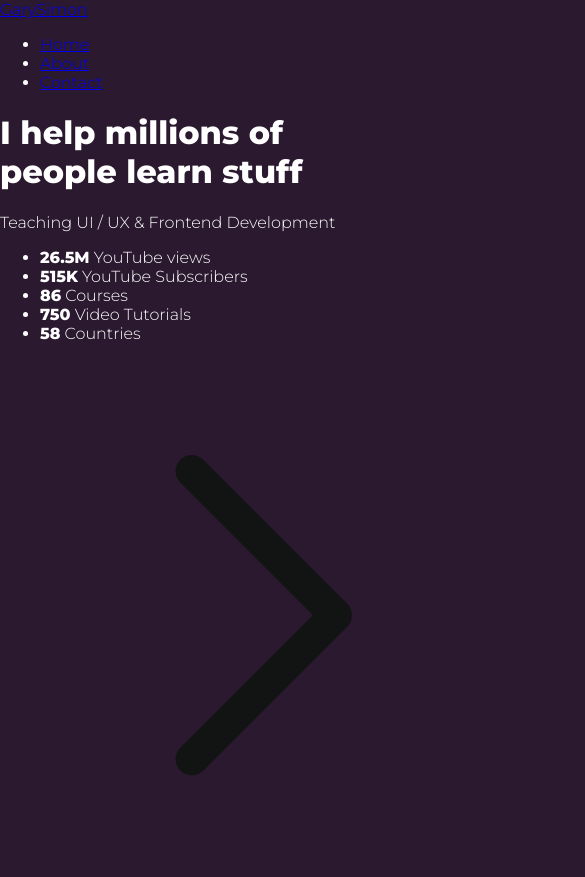
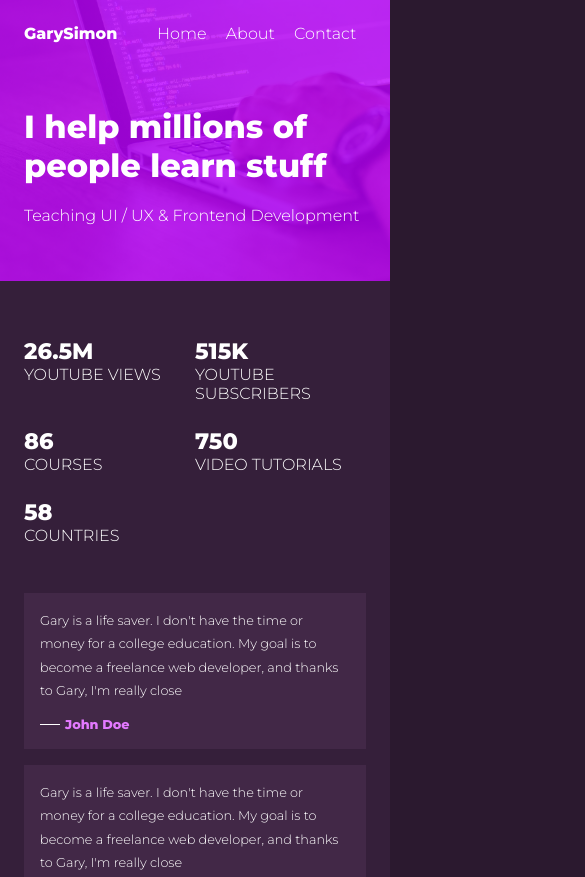
Before and after one commit to Daniel-Venera/gary_simon_website, a plain HTML site: page index.html in a window 390 px wide. Shown: the top 877 px of the page, 585 px wide, since content can reach past the window. Drawn offline with Linux system fonts and the light colour scheme.

Commit message:
mobile first completed css

```diff
--- a/css/main.css
+++ b/css/main.css
@@ -4,7 +4,155 @@
 
 body {
   margin: 0;
-  background-color: #2B192F;
+  background: rgb(43, 25, 47);
   color: white;
-  font-family: 'Montserrat';
+  font-family: "Montserrat";
 }
+
+a {
+  color: white;
+  text-decoration: none;
+}
+
+ul {
+  list-style: none;
+  margin: 0;
+  padding: 0;
+}
+
+.hero-wrapper {
+  background: linear-gradient(rgba(187, 0, 255, 0.8), rgba(187, 0, 255, 0.8)), url("../images/hero.jpg");
+  background-size: cover;
+}
+
+.wrapper {
+  padding: 1.5em;
+  max-width: 1200px;
+  margin: 0 auto;
+}
+
+header {
+  display: flex;
+  justify-content: space-between;
+}
+
+.logo {
+  font-weight: bold;
+}
+
+nav ul {
+  display: flex;
+}
+
+nav ul li a {
+  padding: 0 0.6em;
+}
+
+.hero-content {
+  margin: 4em 0 2em;
+}
+
+.subtitle {
+  margin-bottom: 0;
+}
+
+.light-purple-wrapper {
+  background-color: #351f3a;
+}
+
+.stats {
+  display: grid;
+  grid-template-columns: repeat(auto-fit, minmax(130px, 1fr));
+  justify-content: space-around;
+  margin-top: 2em;
+}
+
+.stats li {
+  margin-bottom: 1.5em;
+}
+
+.stats strong {
+  font-size: 1.4em;
+}
+
+.stats span {
+  display: block;
+  text-transform: uppercase;
+}
+
+.arrows {
+  display: none;
+}
+
+.extended-wrapper {
+  padding: 0 1.5em 2em;
+  max-width: 1230px;
+  margin: 0 auto;
+}
+
+ul.carousal {
+  margin-bottom: 1em;
+}
+
+ul.carousal li {
+  background: #422847;
+  padding: 1em;
+  margin-bottom: 1em;
+}
+
+blockquote {
+  margin: 0;
+  font-size: 0.8em;
+  line-height: 1.8em;
+  margin-bottom: 1em;
+}
+
+cite {
+  color: #e379ff;
+  font-weight: bold;
+  font-size: 0.8em;
+  font-style: normal;
+  position: relative;
+  padding-left: 25px;
+}
+
+cite::before {
+  content: "";
+  position: absolute;
+  left: 0;
+  top: 6px;
+  height: 1px;
+  width: 20px;
+  border-bottom: 1px solid white;
+}
+
+h2 {
+  text-align: center;
+  position: relative;
+}
+
+h2::before {
+  content: "";
+  position: absolute;
+  height: 5px;
+  width: 30px;
+  background: #b728dc;
+  top: -0.3em;
+}
+
+.companies {
+  text-align: center;
+  opacity: 0.4;
+}
+
+.companies li {
+  margin: 2em 0;
+}
+
+.skillshare {
+  width: 100px;
+}
+
+.ps {
+  width: 200px;
+}
```
Also changed, not shown: images/plural-sight.png, images/skillshare.png.
